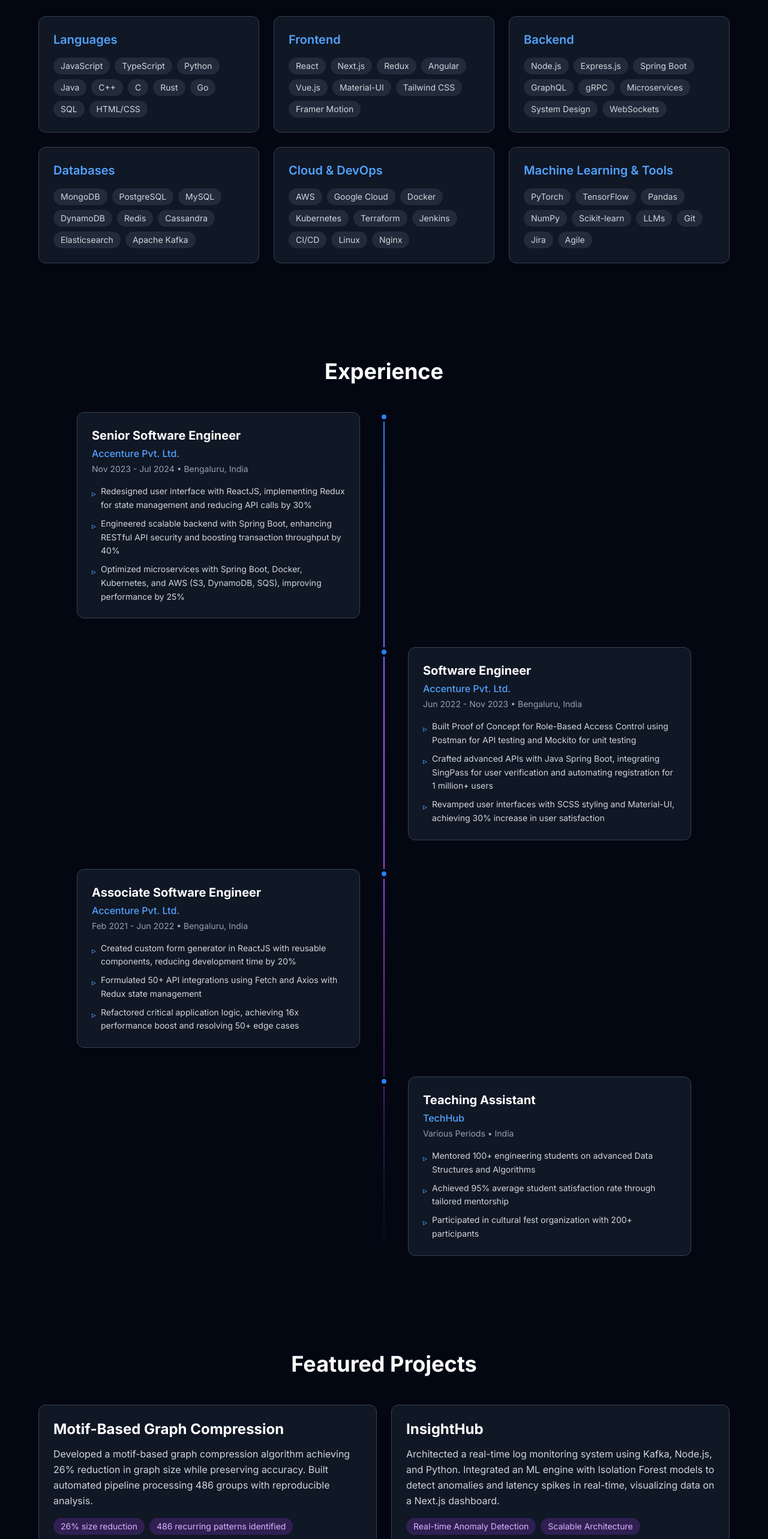
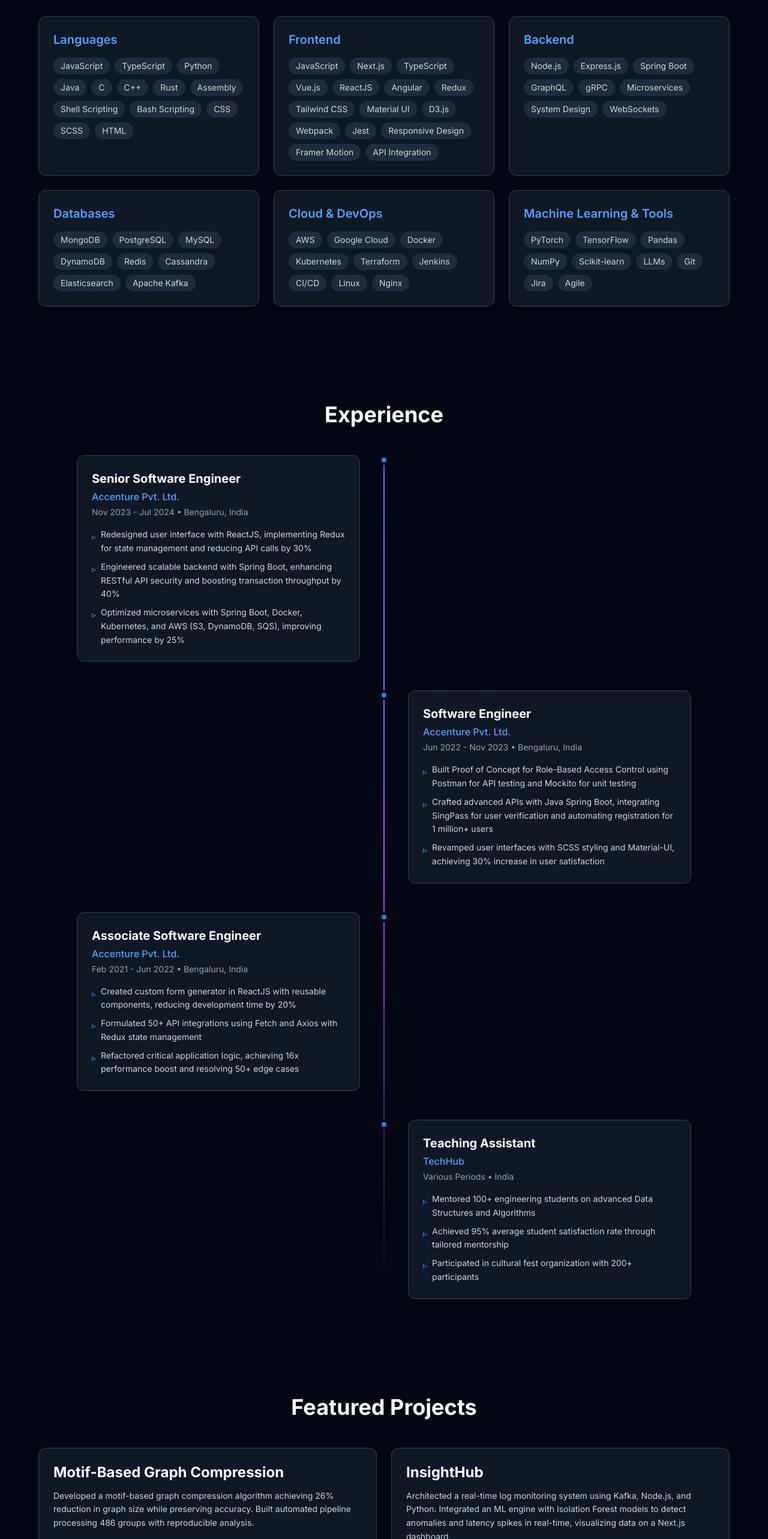
Before and after one commit to hrishi-verma/portfolio, a Next.js app: page / in a window 1280 px wide. Shown: the part 1700-4266 px from the top of the page at 60% size. Built offline with nearby package versions, Linux system fonts and the light colour scheme.

Commit message:
Update skill lists and enhance project cards

```diff
--- a/components/Projects.tsx
+++ b/components/Projects.tsx
@@ -3,6 +3,7 @@
 import { motion } from 'framer-motion';
 import { fadeUpVariants, staggerContainerVariants, staggerItemVariants } from '@/hooks/useScrollAnimation';
 import TiltCard from './TiltCard';
+import { Github, ExternalLink } from 'lucide-react';
 
 export default function Projects() {
   const projects = [
@@ -10,25 +11,33 @@
       title: "Motif-Based Graph Compression",
       description: "Developed a motif-based graph compression algorithm achieving 26% reduction in graph size while preserving accuracy. Built automated pipeline processing 486 groups with reproducible analysis.",
       tech: ["Python", "NetworkX", "Graph Algorithms", "Data Science"],
-      highlights: ["26% size reduction", "486 recurring patterns identified"]
+      highlights: ["26% size reduction", "486 recurring patterns identified"],
+      githubUrl: "https://github.com/hrishi-verma/motif-based-graph-compression",
+      liveUrl: ""
     },
     {
       title: "InsightHub",
       description: "Architected a real-time log monitoring system using Kafka, Node.js, and Python. Integrated an ML engine with Isolation Forest models to detect anomalies and latency spikes in real-time, visualizing data on a Next.js dashboard.",
       tech: ["Kafka", "Node.js", "Python", "Next.js", "PostgreSQL", "Docker", "scikit-learn"],
-      highlights: ["Real-time Anomaly Detection", "Scalable Architecture"]
+      highlights: ["Real-time Anomaly Detection", "Scalable Architecture"],
+      githubUrl: "https://github.com/hrishi-verma/InsightHub",
+      liveUrl: ""
     },
     {
       title: "Virtual Self-Driving Car",
       description: "Architected AI system using Convolutional Neural Networks and OpenCV, achieving 90% accuracy for obstacle detection. Optimized CNN architecture for 15% improvement in prediction accuracy.",
       tech: ["Python", "CNN", "OpenCV", "Machine Learning"],
-      highlights: ["90% accuracy", "15% performance boost"]
+      highlights: ["90% accuracy", "15% performance boost"],
+      githubUrl: "https://github.com/hrishi-verma/Virtual-Self-Driving-Car",
+      liveUrl: ""
     },
     {
       title: "Sneaker Marketplace",
       description: "Built full-stack marketplace with React, Express, and PostgreSQL featuring real-time inventory updates. Achieved sub-200ms API response times under 5,000 requests/second with 98% payment success rate.",
       tech: ["React", "Express.js", "PostgreSQL", "Stripe API"],
-      highlights: ["Sub-200ms response", "98% payment success"]
+      highlights: ["Sub-200ms response", "98% payment success"],
+      githubUrl: "https://github.com/hrishi-verma",
+      liveUrl: ""
     }
   ];
 
@@ -58,12 +67,12 @@
               variants={staggerItemVariants}
             >
               <TiltCard className="h-full">
-                <div className="bg-gray-800/50 backdrop-blur-sm rounded-xl p-6 border border-gray-700 hover:border-purple-500/50 transition-colors h-full">
+                <div className="bg-gray-800/50 backdrop-blur-sm rounded-xl p-6 border border-gray-700 hover:border-purple-500/50 transition-colors h-full flex flex-col">
                   <h3 className="text-2xl font-bold text-white mb-3 group-hover:text-purple-400 transition-colors">
                     {project.title}
                   </h3>
 
-                  <p className="text-gray-300 mb-4 leading-relaxed">
+                  <p className="text-gray-300 mb-4 leading-relaxed flex-grow text-sm">
                     {project.description}
                   </p>
 
@@ -71,22 +80,37 @@
                     {project.highlights.map((highlight, hIdx) => (
                       <span
                         key={hIdx}
-                        className="inline-block px-3 py-1 bg-purple-500/20 text-purple-300 rounded-full text-sm mr-2 mb-2"
+                        className="inline-block px-3 py-1 bg-purple-500/20 text-purple-300 rounded-full text-xs mr-2 mb-2"
                       >
                         {highlight}
                       </span>
                     ))}
                   </div>
 
-                  <div className="flex flex-wrap gap-2">
+                  <div className="flex flex-wrap gap-2 mb-6">
                     {project.tech.map((tech, techIdx) => (
                       <span
                         key={techIdx}
-                        className="px-3 py-1 bg-gray-700/50 text-gray-400 rounded-md text-sm"
+                        className="px-3 py-1 bg-gray-700/50 text-gray-400 rounded-md text-xs"
                       >
                         {tech}
                       </span>
                     ))}
+                  </div>
+
+                  {/* Actions / Links */}
+                  <div className="flex items-center gap-4 pt-4 border-t border-gray-700/50 mt-auto">
+                    {project.githubUrl && (
+                      <a
+                        href={project.githubUrl}
+                        target="_blank"
+                        rel="noopener noreferrer"
+                        className="flex items-center gap-2 text-white hover:text-purple-400 transition-colors text-sm font-medium z-10"
+                      >
+                        <Github className="w-5 h-5" />
+                        View Code
+                      </a>
+                    )}
                   </div>
                 </div>
               </TiltCard>
--- a/components/Skills.tsx
+++ b/components/Skills.tsx
@@ -8,11 +8,11 @@
   const skillCategories = [
     {
       title: "Languages",
-      skills: ["JavaScript", "TypeScript", "Python", "Java", "C++", "C", "Rust", "Go", "SQL", "HTML/CSS"]
+      skills: ["JavaScript", "TypeScript", "Python", "Java", "C", "C++", "Rust", "Assembly", "Shell Scripting", "Bash Scripting", "CSS", "SCSS", "HTML"]
     },
     {
       title: "Frontend",
-      skills: ["React", "Next.js", "Redux", "Angular", "Vue.js", "Material-UI", "Tailwind CSS", "Framer Motion"]
+      skills: ["JavaScript", "Next.js", "TypeScript", "Vue.js", "ReactJS", "Angular", "Redux", "Tailwind CSS", "Material UI", "D3.js", "Webpack", "Jest", "Responsive Design", "Framer Motion", "API Integration"]
     },
     {
       title: "Backend",
```
